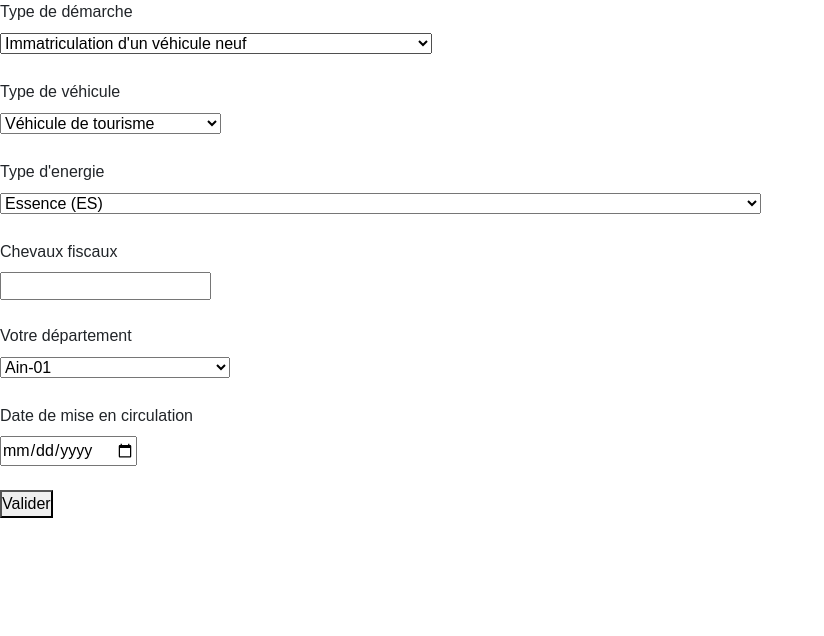
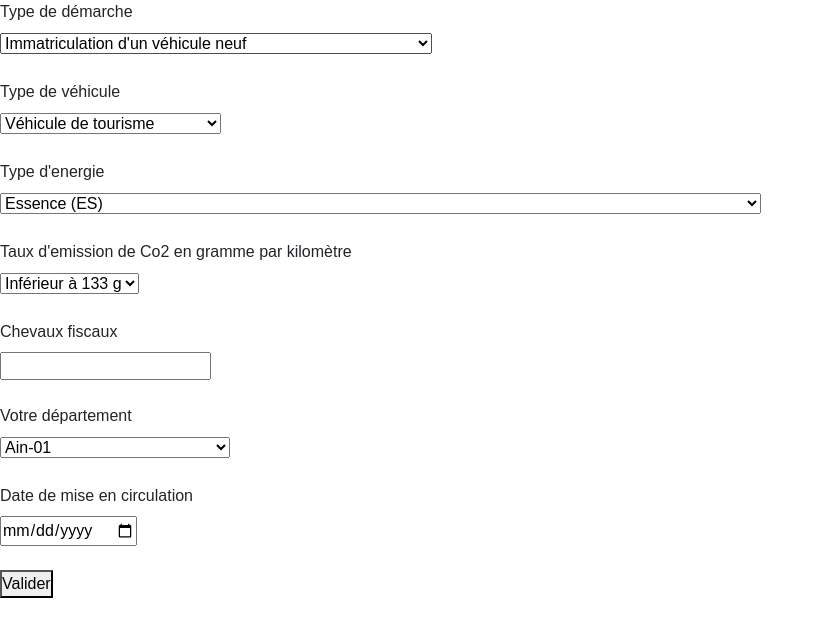
Before and after one commit to AntonMariadas/carte-grise-front, a React (Create React App) app: page / in a window 1280 px wide. Shown: the top 636 px of the page, without its empty margins (0-824 px from the left). Built offline with nearby package versions, Linux system fonts and the light colour scheme.

Commit message:
developpement du champs Co2 du formulaire

```diff
--- a/src/Simulateur.js
+++ b/src/Simulateur.js
@@ -1,14 +1,18 @@
 import React, { useState } from 'react'
 import { useForm } from "react-hook-form"
 import { datas } from './datas'
-import { co2 } from "./co2"
+import { tauxCo2 } from "./co2"
 
 const Simulateur = () => {
 
     const [vehiculeTypeInput, setVehiculeTypeInput] = useState(false)
-    const [co2, setCo2] = useState(false)
+    const [vehiculeNeuf, setVehiculeNeuf] = useState(true)
+    const [vehiculeTourisme, setVehiculeTourisme] = useState(true)
+    const [vehiculeEnergie, setVehiculeEnergie] = useState(false)
+    const { register, handleSubmit } = useForm()
 
-    const { register, handleSubmit } = useForm()
+    console.log(vehiculeNeuf, vehiculeTourisme, vehiculeEnergie)
+
 
     const showVehiculeTypeInput = () => {
         const type = datas.vehicules[1].type
@@ -26,20 +30,35 @@ const Simulateur = () => {
     }
 
     const showCo2Input = () => {
-        return (
-            <>
-                <label htmlFor="">Taux d'emission de C02 en gramme</label><br />
-                <select name="" id="" ref={register}>
+        if (vehiculeNeuf && vehiculeTourisme && !vehiculeEnergie) {
+            return (
+                <>
+                    <label htmlFor="co2">Taux d'emission de Co2 en gramme par kilomètre</label><br />
+                    <select name="co2" id="co2" ref={register}>
+                        {tauxCo2.map(item => <option key={item.id} value={item.id}>{item.taux}</option>)}
+                    </select><br /><br />
+                </>
+            )
+        }
 
-                </select><br /><br />
-            </>
-        )
     }
 
+    const checkVehiculeNeuf = (e) => {
+        if (e.target.value == 1) setVehiculeNeuf(true)
+        else setVehiculeNeuf(false)
+    }
     const handleChange = (e) => {
-        if (e.target.value == 1) setVehiculeTypeInput(true)
+        if (e.target.value == 1) setVehiculeTourisme(true)
+        else setVehiculeTourisme(false)
+        if (e.target.value == 2) setVehiculeTypeInput(true)
         else setVehiculeTypeInput(false)
     }
+    const checkEnergie = (e) => {
+        if (e.target.value == 8) setVehiculeEnergie(true)
+        else setVehiculeEnergie(false)
+    }
+
+
 
     const onSubmit = (data) => {
         let submittedDatas = {
@@ -110,7 +129,7 @@ const Simulateur = () => {
 
 
         // MONTANT TOTAL
-        let montantTotal = y1 + y2 + y3 + y4 + y5 + y6
+        let montantTotal = y1 + y2 + y3 + y4 + y5 + frais
 
     }
 
@@ -118,29 +137,30 @@ const Simulateur = () => {
     return (
         <form onSubmit={handleSubmit(onSubmit)}>
             <label htmlFor="demarches">Type de démarche</label><br />
-            <select name="demarches" id="demarches" ref={register}>
-                {datas.demarches.map((item, index) => <option key={item.id} value={index}>{item.demarche}</option>)}
+            <select onChange={checkVehiculeNeuf} name="demarches" id="demarches" ref={register}>
+                {datas.demarches.map(item => <option key={item.id} value={item.id}>{item.demarche}</option>)}
             </select><br /><br />
 
             <label htmlFor="vehicules">Type de véhicule</label><br />
             <select onChange={handleChange} name="vehicules" id="vehicules" ref={register}>
-                {datas.vehicules.map((item, index) => <option key={item.id} value={index}>{item.vehicule}</option>)}
+                {datas.vehicules.map(item => <option key={item.id} value={item.id}>{item.vehicule}</option>)}
             </select><br /><br />
 
             {showVehiculeTypeInput()}
 
             <label htmlFor="energies">Type d'energie</label><br />
-            <select name="energies" id="energies" ref={register}>
-                {datas.energies.map((item, index) => <option key={item.id} value={index}>{item.energie}</option>)}
+            <select onChange={checkEnergie} name="energies" id="energies" ref={register}>
+                {datas.energies.map(item => <option key={item.id} value={item.id}>{item.energie}</option>)}
             </select><br /><br />
 
+            {showCo2Input()}
 
             <label htmlFor="chevauxFiscaux">Chevaux fiscaux</label><br />
             <input type="number" name="chevauxFiscaux" id="chevauxFiscaux" ref={register} /><br /><br />
 
             <label htmlFor="departements">Votre département</label><br />
             <select name="departements" id="departements" ref={register}>
-                {datas.departements.map((item, index) => <option key={item.id} value={index}>{item.name}-{item.codeDep}</option>)}
+                {datas.departements.map(item => <option key={item.id} value={item.id}>{item.name}-{item.codeDep}</option>)}
             </select><br /><br />
 
             <label htmlFor="miseEnCirculation">Date de mise en circulation</label><br />
--- a/src/co2.js
+++ b/src/co2.js
@@ -1,4 +1,4 @@
-export const co2 = [
+export const tauxCo2 = [
     {
         "id": 1,
         "taux": "Inférieur à 133 g",
@@ -205,7 +205,7 @@ export const co2 = [
         "taxe": 3552
     },
     {
-        "id": 41,
+        "id": 42,
         "taux": "173 g",
         "taxe": 3784
     },
```
